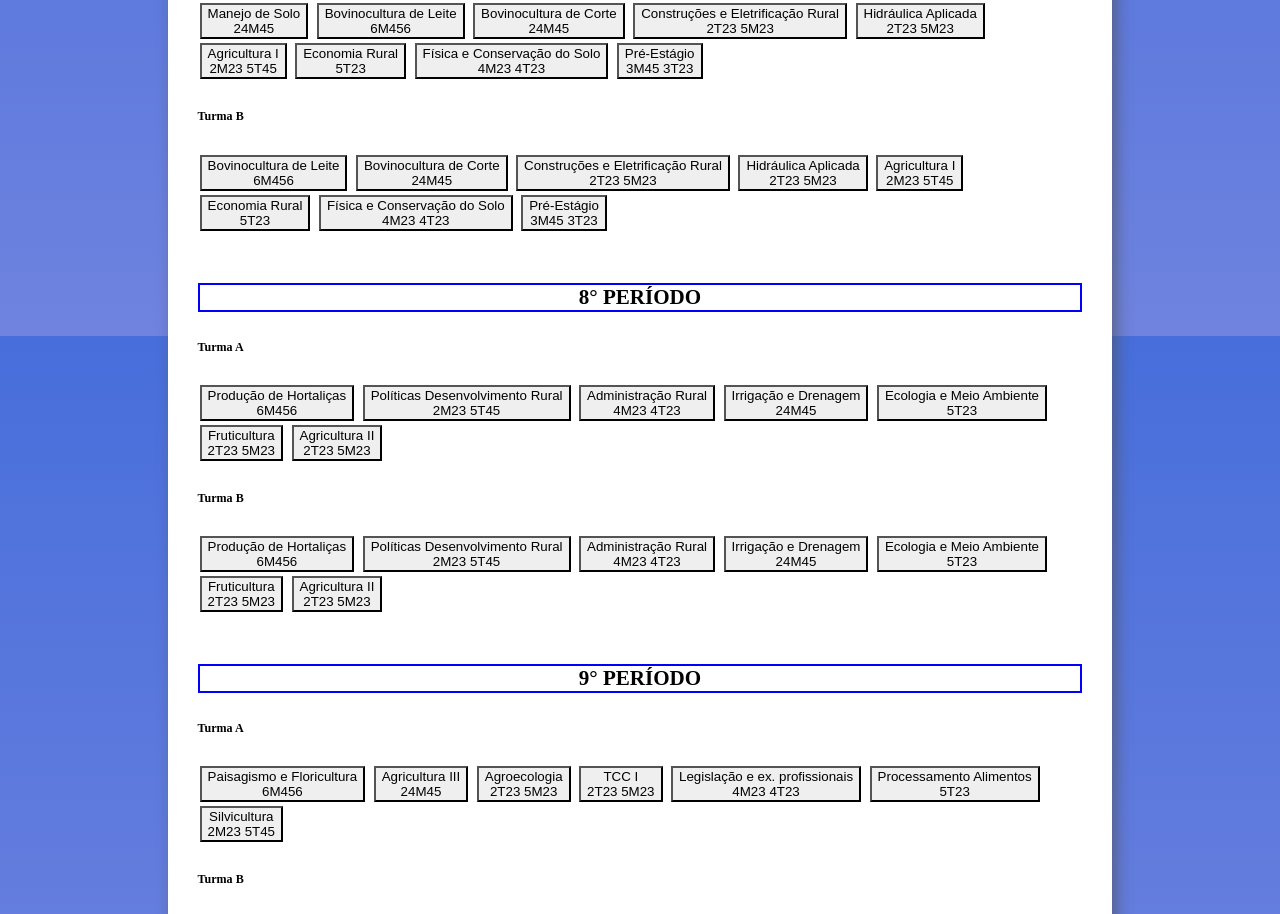
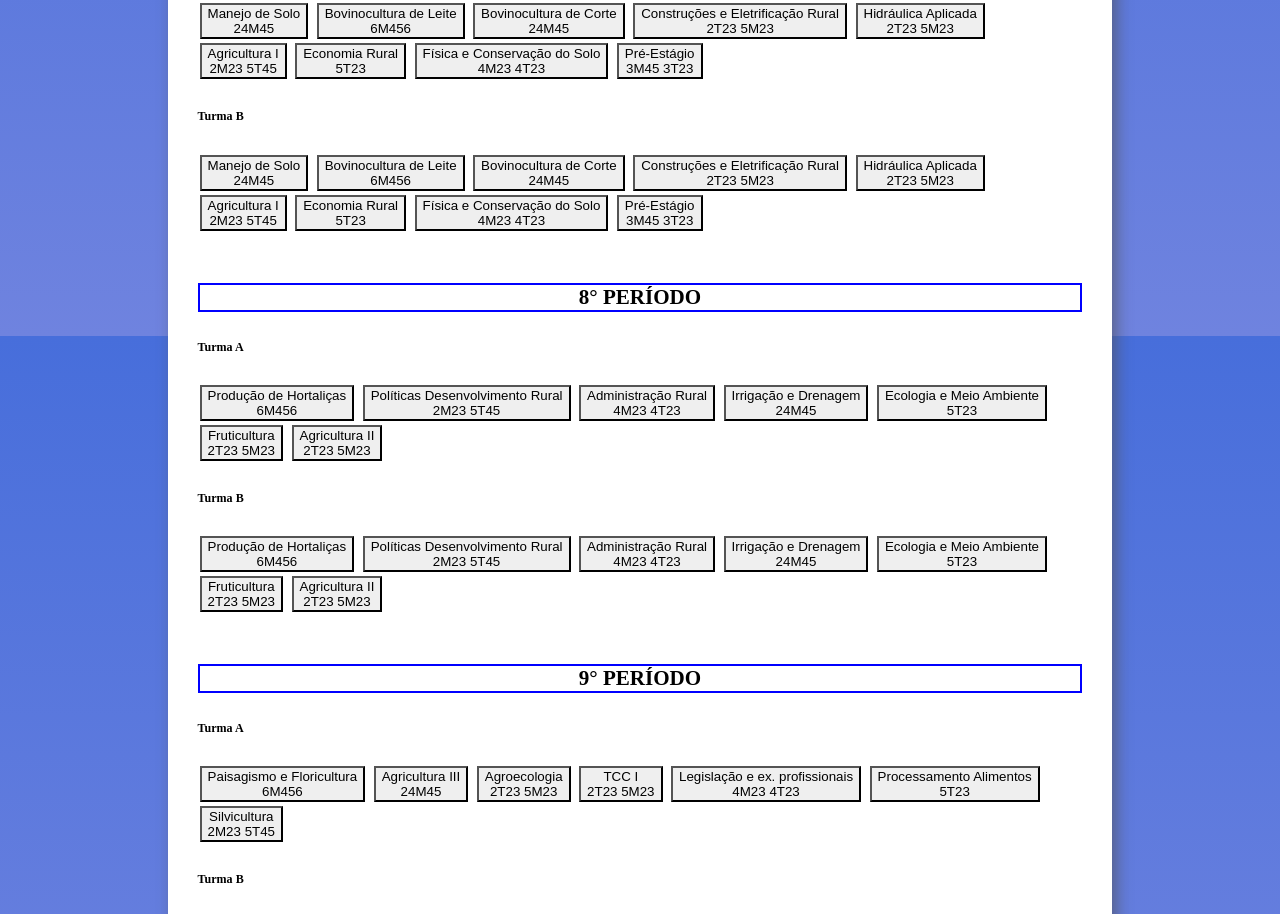
Before and after one commit to sousajp/horarioagro, a plain HTML site: page index.html in a window 1280 px wide. Shown: the part 1264-2178 px from the top of the page. Drawn offline with Linux system fonts and the light colour scheme.

Commit message:
Update index.html

```diff
--- a/index.html
+++ b/index.html
@@ -122,6 +122,7 @@
             </tr>
             <h6>Turma B</h6>
             <tr>
+                <td><button onclick="setInfo(31)" id="bta-16">Manejo de Solo <br>24M45<br></button></td>
                 <td><button onclick="setInfo(31)" id="btb-16">Bovinocultura de Leite <br>6M456<br></button></td>
                 <td><button onclick="setInfo(31)" id="btb-17">Bovinocultura de Corte <br>24M45<br></button></td>
                 <td><button onclick="setInfo(31)" id="btb-18">Construções e Eletrificação Rural <br>2T23 5M23<br></button></td>
```
